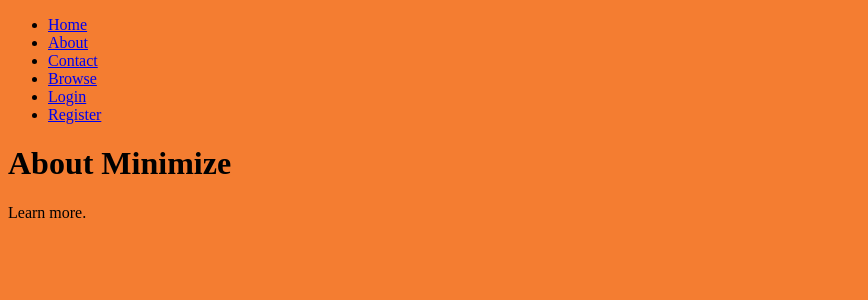
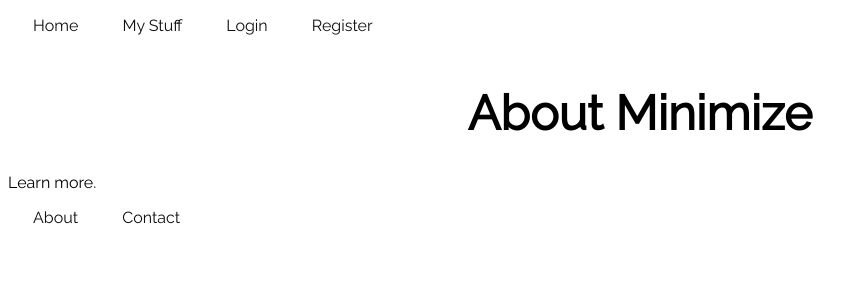
Before and after one commit to johnagower/minimize, a Django app: page /about/ in a window 1280 px wide. Shown: the top 300 px of the page, without its empty margins (0-868 px from the left). Run offline with Django 3.2, Linux system fonts and the light colour scheme.

Commit message:
Index page and styles update

```diff
--- a/inventory/static/css/style.css
+++ b/inventory/static/css/style.css
@@ -1,3 +1,87 @@
+
 body {
-	background-color: #F47D31;
+	font-family: 'Raleway', sans-serif;
+
 }
+
+ul.nav-menu {
+	padding-left: 5px;
+}
+
+li.nav-menu-item {
+	padding: 0 20px 0 20px;
+	display: inline;
+}
+
+li.nav-menu-item a {
+	text-decoration: none;
+	color: #0f0f0f;
+}
+
+li.nav-menu-item a:hover {
+	opacity: 0.33;
+}
+
+h1 {
+	margin-top: 50px;
+	text-align: center;
+	font-size: 3rem;
+}
+
+.homepage-subtitle {
+	text-align: center;
+	font-size: 2rem;
+}
+
+footer {
+
+}
+
+footer ul {
+	padding-left: 5px;
+}
+
+footer ul li {
+	padding: 0 20px 0 20px;
+	display: inline;
+}
+
+footer ul li a {
+	text-decoration: none;
+	color: #0f0f0f;
+}
+
+footer ul li a:hover {
+	opacity: 0.33;
+}
+
+ul.things-list {
+	width: 100%;
+	list-style: none;
+	padding: 0;
+	text-align:center;
+	overflow: auto;
+}
+
+.things-list a {
+	text-decoration: none;
+	color: #0f0f0f;
+}
+
+
+li.things-list-item {
+	display: inline-block;
+	min-height: 200px;
+	width: 300px;
+	border: 1px solid #0f0f0f;
+	margin: 5px;
+}
+
+li.things-list-item:hover {
+	opacity: 0.33;
+}
+
+.thing-name {
+	margin: 20px 10px 20px 10px;
+	font-size: 1.2rem;
+}
--- a/inventory/templates/base.html
+++ b/inventory/templates/base.html
@@ -8,28 +8,31 @@
 		{% endblock title %}
 	</title>
 	<link rel="stylesheet" href="{% static 'css/style.css' %}">
+	<link href="https://fonts.googleapis.com/css?family=Raleway" rel="stylesheet">
 	{% block header %}{% endblock header %}
 </head>
 <body>
 	<header>
 		<nav>
-			<ul>
-				<li><a href="{% url 'home' %}">Home</a></li>
-				<li><a href="{% url 'about' %}">About</a></li>
-				<li><a href="{% url 'contact' %}">Contact</a></li>
-				<li><a href="{% url 'browse' %}">Browse</a></li>
+			<ul class="nav-menu">
+				<li class="nav-menu-item">
+					<a href="{% url 'home' %}">Home</a>
+				</li>
+				<li class="nav-menu-item">
+					<a href="{% url 'browse' %}">My Stuff</a>
+				</li>
 				{% if user.is_authenticated %}
-				<li>
+				<li class="nav-menu-item">
 					<a href="{% url 'auth_logout' %}">Logout</a>
 				</li>
-				<li>
+				<li class="nav-menu-item">
 					<a href="{% url 'password_change' %}">Change password</a>
 				</li>
 				{% else %}
-				<li>
+				<li class="nav-menu-item">
 					<a href="{% url 'auth_login' %}">Login</a>
 				</li>
-				<li>
+				<li class="nav-menu-item">
 					<a href="{% url 'registration_register' %}">Register</a>
 				</li>
 				{% endif %}
@@ -38,5 +41,11 @@
 	</header>
 	{% block content %}{% endblock content %}
 	{% block footer %}{% endblock footer %}
+	<footer>
+		<ul>
+			<li><a href="{% url 'about' %}">About</a></li>
+			<li><a href="{% url 'contact' %}">Contact</a></li>
+		</ul>
+	</footer>
 </body>
 </html>
```
Also changed, not shown: inventory/templates/index.html (+13 -6 lines), db.sqlite3, 3 other files.
